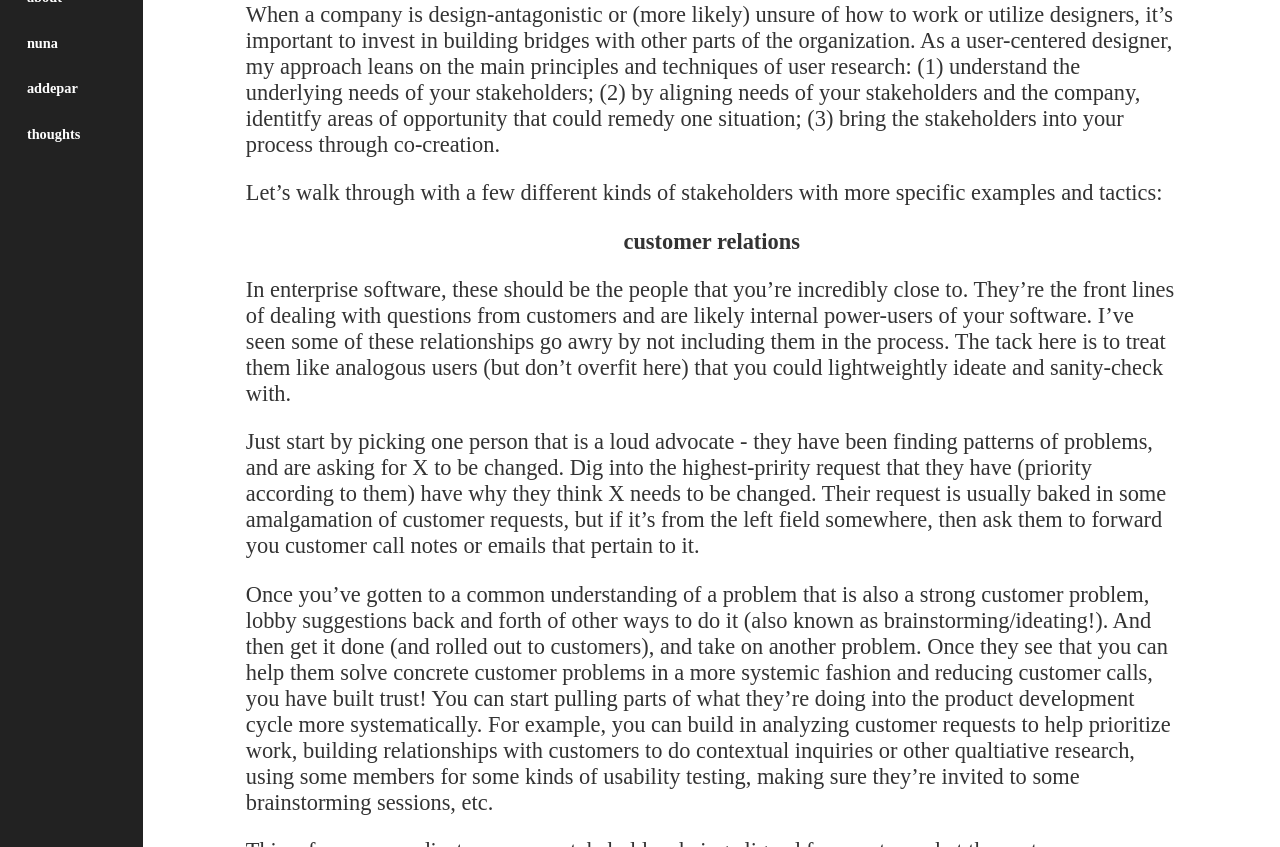
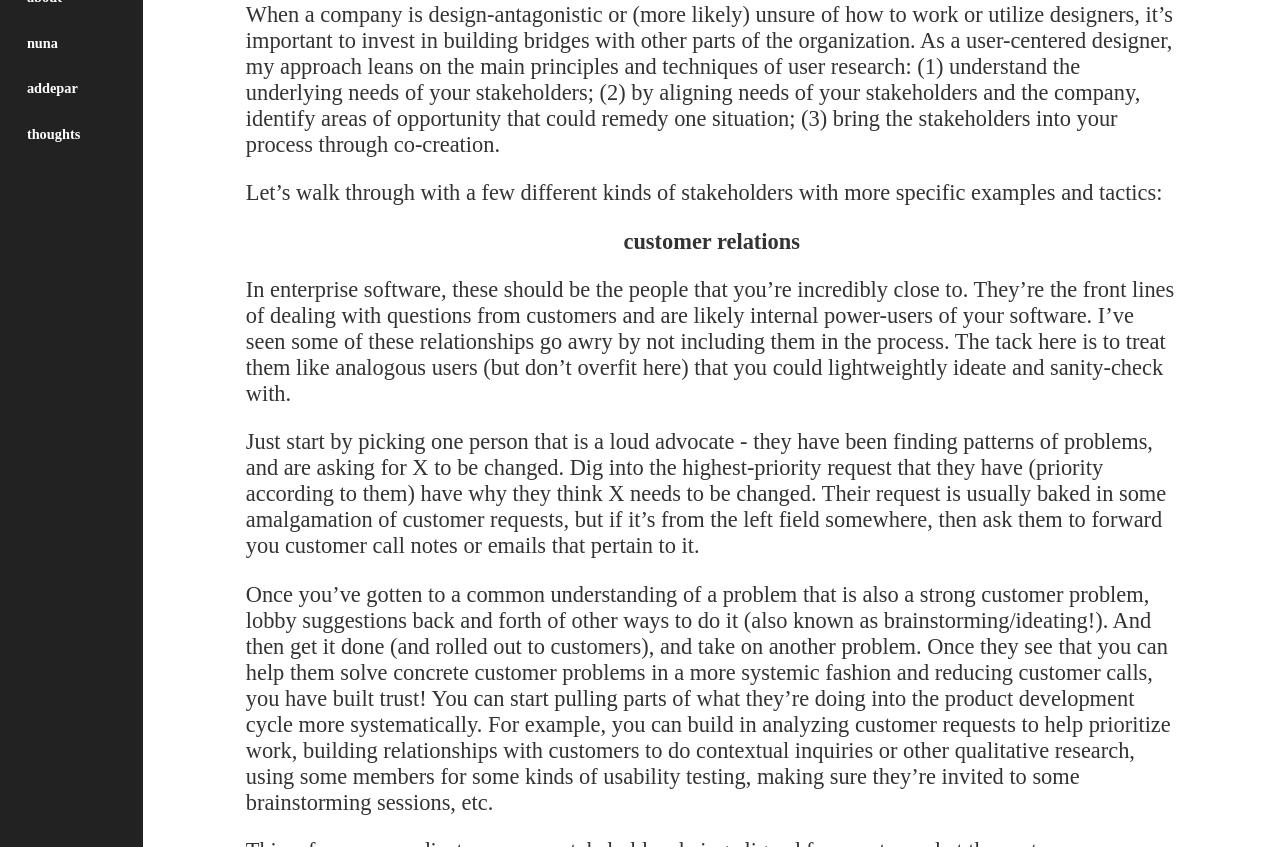
Before and after one commit to chrnguyen/chrnguyen.github.io, a Jekyll site: the page built from _posts/2017-07-20-bridgebuilding-101.md, in a window 1280 px wide. Shown: the part 201-1048 px from the top of the page. Built offline with Jekyll 4.4.1, drawn with Linux system fonts in a browser that asks for light colours.

Commit message:
fix typos

```diff
--- a/_posts/2017-07-20-bridgebuilding-101.md
+++ b/_posts/2017-07-20-bridgebuilding-101.md
@@ -5,16 +5,16 @@ layout: post
 
 # bridgebuilding 101 - part one
 When a company is design-antagonistic or (more likely) unsure of how to work or utilize designers, it's important to invest in building bridges with other parts of the organization.
-As a user-centered designer, my approach leans on the main principles and techniques of user research: (1) understand the underlying needs of your stakeholders; (2) by aligning needs of your stakeholders and the company, identitfy areas of opportunity that could remedy one situation; (3) bring the stakeholders into your process through co-creation.
+As a user-centered designer, my approach leans on the main principles and techniques of user research: (1) understand the underlying needs of your stakeholders; (2) by aligning needs of your stakeholders and the company, identify areas of opportunity that could remedy one situation; (3) bring the stakeholders into your process through co-creation.
 
 Let's walk through with a few different kinds of stakeholders with more specific examples and tactics:
 
 ## customer relations
 In enterprise software, these should be the people that you're incredibly close to. They're the front lines of dealing with questions from customers and are likely internal power-users of your software. I've seen some of these relationships go awry by not including them in the process. The tack here is to treat them like analogous users (but don't overfit here) that you could lightweightly ideate and sanity-check with.
 
-Just start by picking one person that is a loud advocate - they have been finding patterns of problems, and are asking for X to be changed. Dig into the highest-pririty request that they have (priority according to them) have why they think X needs to be changed. Their request is usually baked in some amalgamation of customer requests, but if it's from the left field somewhere, then ask them to forward you customer call notes or emails that pertain to it.
+Just start by picking one person that is a loud advocate - they have been finding patterns of problems, and are asking for X to be changed. Dig into the highest-priority request that they have (priority according to them) have why they think X needs to be changed. Their request is usually baked in some amalgamation of customer requests, but if it's from the left field somewhere, then ask them to forward you customer call notes or emails that pertain to it.
 
-Once you've gotten to a common understanding of a problem that is also a strong customer problem, lobby suggestions back and forth of other ways to do it (also known as brainstorming/ideating!). And then get it done (and rolled out to customers), and take on another problem. Once they see that you can help them solve concrete customer problems in a more systemic fashion and reducing customer calls, you have built trust! You can start pulling parts of what they're doing into the product development cycle more systematically. For example, you can build in analyzing customer requests to help prioritize work, building relationships with customers to do contextual inquiries or other qualtiative research, using some members for some kinds of usability testing, making sure they're invited to some brainstorming sessions, etc.
+Once you've gotten to a common understanding of a problem that is also a strong customer problem, lobby suggestions back and forth of other ways to do it (also known as brainstorming/ideating!). And then get it done (and rolled out to customers), and take on another problem. Once they see that you can help them solve concrete customer problems in a more systemic fashion and reducing customer calls, you have built trust! You can start pulling parts of what they're doing into the product development cycle more systematically. For example, you can build in analyzing customer requests to help prioritize work, building relationships with customers to do contextual inquiries or other qualitative research, using some members for some kinds of usability testing, making sure they're invited to some brainstorming sessions, etc.
 
 This, of course, predicates on your stakeholders being aligned foremost on what the customer experience is (few calls to customer relations, in the example above). If their main concern is to create a cohesive experience instead of improving efficiency of their part of the organization, then your solutions may lie in the realm of voice and tone guidelines and providing systems for your stakeholders to use instead of fixing a particular customer problem. Get at the why, and make sure everyone is rowing in the same direction organizationally (if this isn't happening, you'll need to make sure to build bridges with the leadership team first).
 
```
